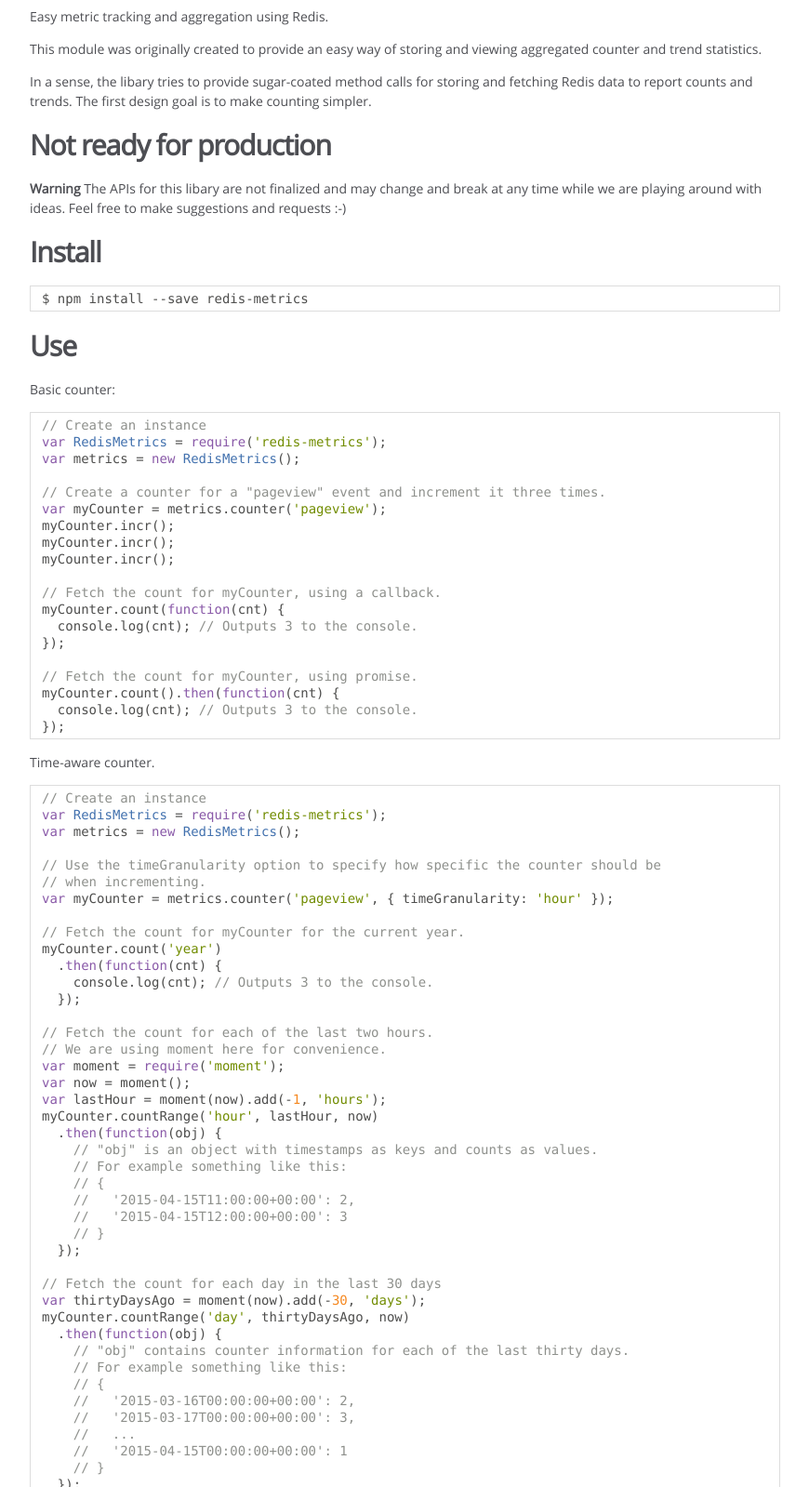
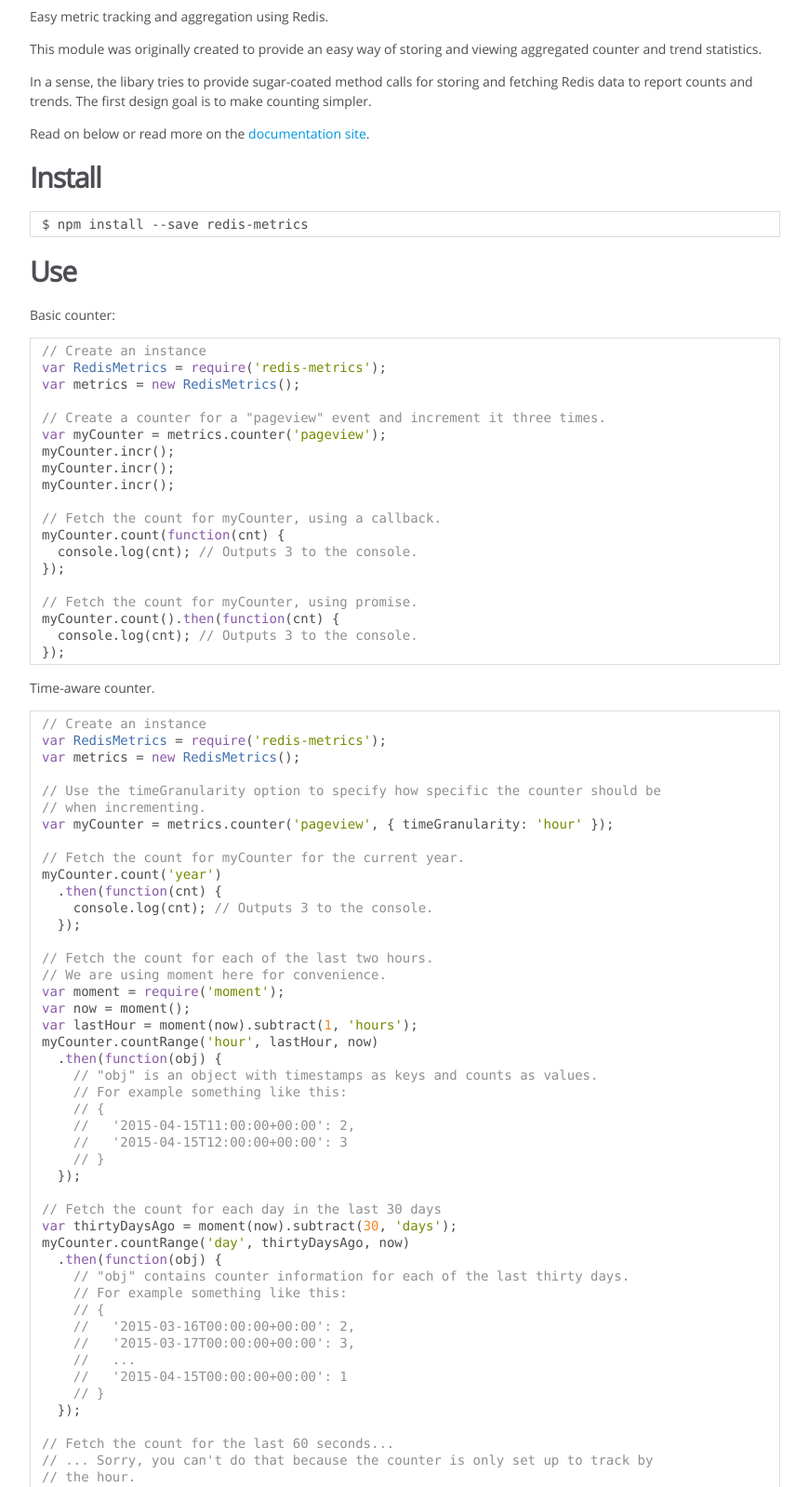
Before and after one commit to getconversio/redis-metrics, a plain HTML site: page index.html in a window 1280 px wide. Shown: the part 540-2139 px from the top of the page at 93% size, without its empty margins (0-870 px from the left). Drawn offline with Linux system fonts and the light colour scheme.

Commit message:
Update docs

```diff
--- a/index.html
+++ b/index.html
@@ -50,9 +50,7 @@
 <p>In a sense, the libary tries to provide sugar-coated method calls for storing
 and fetching Redis data to report counts and trends. The first design goal is to
 make counting simpler.</p>
-<h2>Not ready for production</h2><p><strong>Warning</strong> The APIs for this libary are not finalized and may change and break
-at any time while we are playing around with ideas. Feel free to make
-suggestions and requests :-)</p>
+<p>Read on below or read more on the <a href="http://receiptful.github.io/redis-metrics/">documentation site</a>.</p>
 <h2>Install</h2><pre class="prettyprint source lang-console"><code>$ npm install --save redis-metrics</code></pre><h2>Use</h2><p>Basic counter:</p>
 <pre class="prettyprint source lang-javascript"><code>// Create an instance
 var RedisMetrics = require('redis-metrics');
@@ -91,7 +89,7 @@
 // We are using moment here for convenience.
 var moment = require('moment');
 var now = moment();
-var lastHour = moment(now).add(-1, 'hours');
+var lastHour = moment(now).subtract(1, 'hours');
 myCounter.countRange('hour', lastHour, now)
   .then(function(obj) {
     // &quot;obj&quot; is an object with timestamps as keys and counts as values.
@@ -103,7 +101,7 @@
   });
 
 // Fetch the count for each day in the last 30 days
-var thirtyDaysAgo = moment(now).add(-30, 'days');
+var thirtyDaysAgo = moment(now).subtract(30, 'days');
 myCounter.countRange('day', thirtyDaysAgo, now)
   .then(function(obj) {
     // &quot;obj&quot; contains counter information for each of the last thirty days.
@@ -138,7 +136,7 @@
 <br class="clear">
 
 <footer>
-    Documentation generated by <a href="https://github.com/jsdoc3/jsdoc">JSDoc 3.3.0-beta3</a> on Thu Apr 16 2015 15:20:24 GMT+0200 (CEST)
+    Documentation generated by <a href="https://github.com/jsdoc3/jsdoc">JSDoc 3.3.0-beta3</a> on Thu Apr 16 2015 16:34:18 GMT+0200 (CEST)
 </footer>
 
 <script> prettyPrint(); </script>
```
Also changed, not shown: RedisMetrics.html (+1 -1 lines), TimestampedCounter.html (+1 -1 lines), constants.js.html (+1 -1 lines), counter.js.html (+1 -1 lines), lua.js.html (+1 -1 lines), metrics.js.html (+1 -1 lines), module-constants.html (+1 -1 lines), tutorial-counting.html (+4 -4 lines), utils.js.html (+1 -1 lines).
